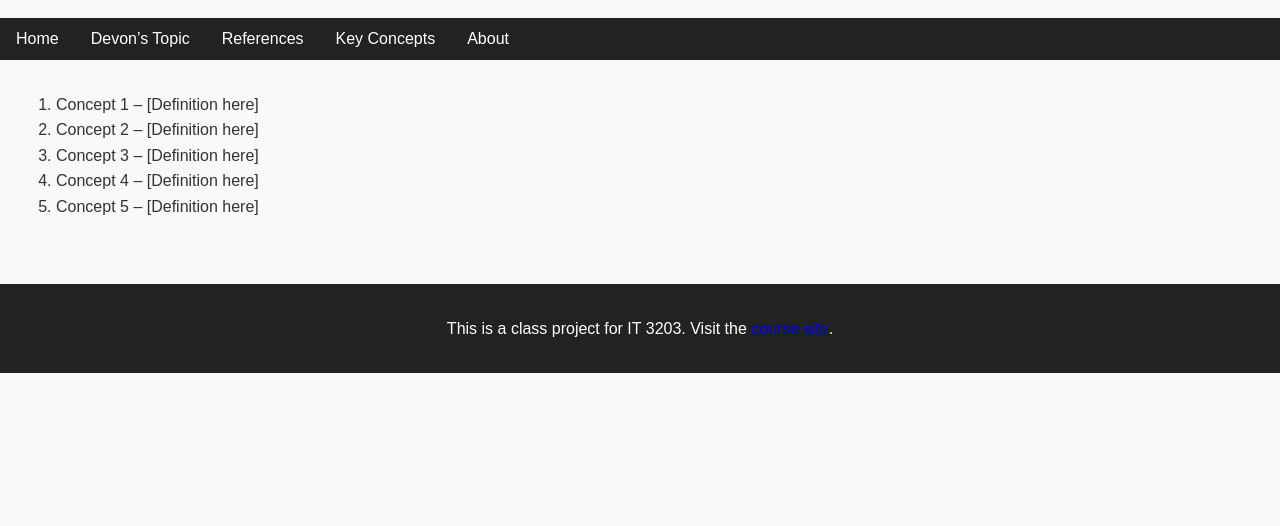
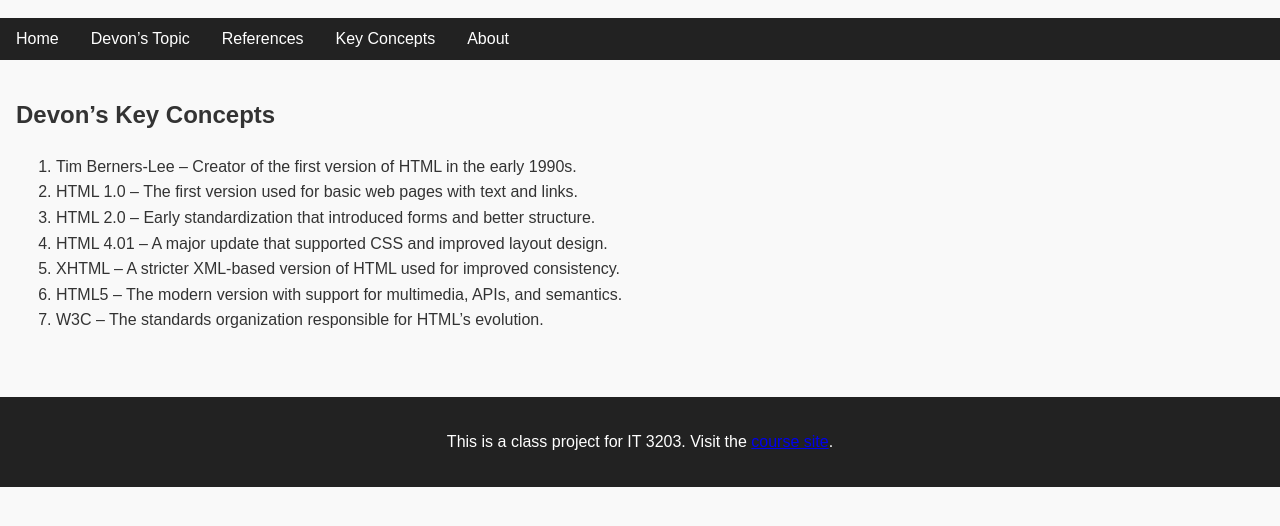
Before and after one commit to dmarocks123/IT3203-Milestone1, a plain HTML site: page concepts.html in a window 1280 px wide. Shown: the part 76-602 px from the top of the page. Drawn offline with Linux system fonts and the light colour scheme.

Commit message:
Update concepts.html

```diff
--- a/concepts.html
+++ b/concepts.html
@@ -21,12 +21,18 @@
   </header>
 
   <main>
-    <ol>
-      <li>Concept 1 – [Definition here]</li>
-      <li>Concept 2 – [Definition here]</li>
-      <li>Concept 3 – [Definition here]</li>
-      <li>Concept 4 – [Definition here]</li>
-      <li>Concept 5 – [Definition here]</li>
+    <section>
+  <h2>Devon’s Key Concepts</h2>
+  <ol>
+    <li>Tim Berners-Lee – Creator of the first version of HTML in the early 1990s.</li>
+    <li>HTML 1.0 – The first version used for basic web pages with text and links.</li>
+    <li>HTML 2.0 – Early standardization that introduced forms and better structure.</li>
+    <li>HTML 4.01 – A major update that supported CSS and improved layout design.</li>
+    <li>XHTML – A stricter XML-based version of HTML used for improved consistency.</li>
+    <li>HTML5 – The modern version with support for multimedia, APIs, and semantics.</li>
+    <li>W3C – The standards organization responsible for HTML’s evolution.</li>
+  </ol>
+</section>
     </ol>
   </main>
 
```
